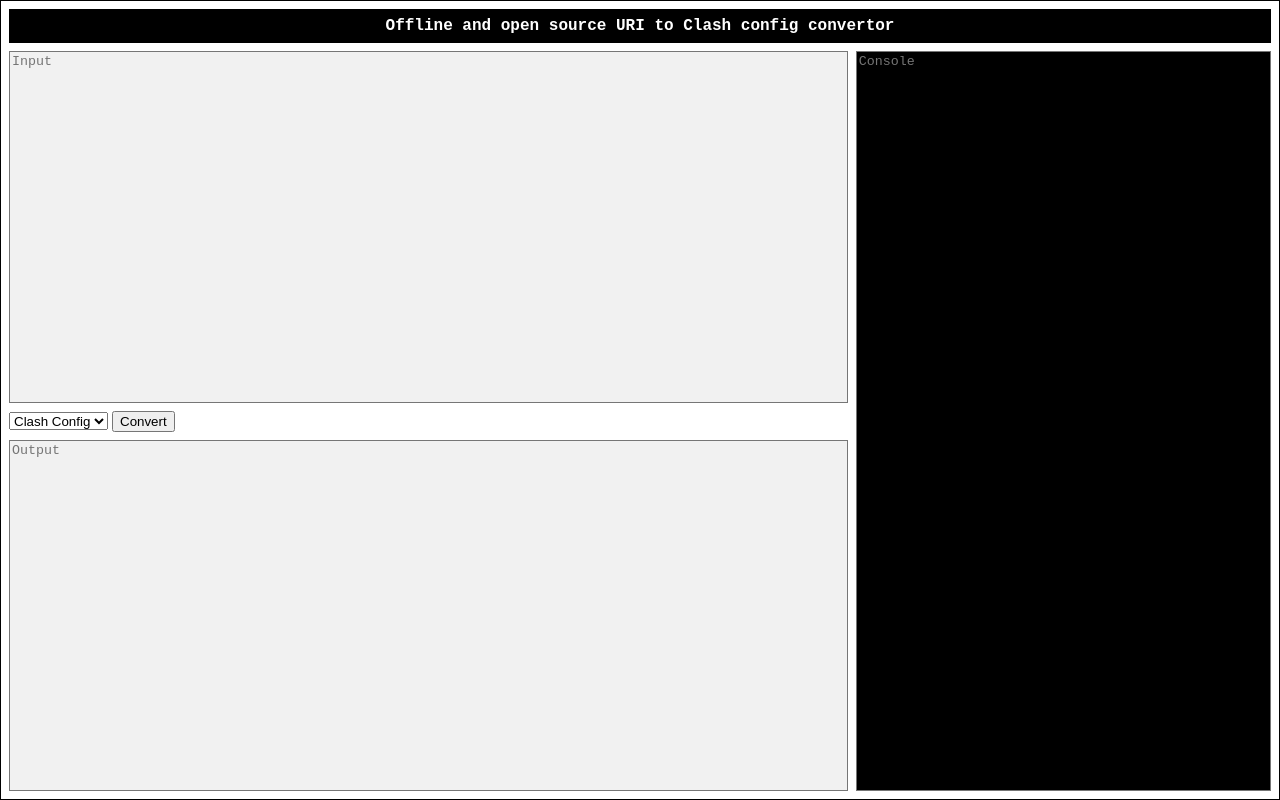
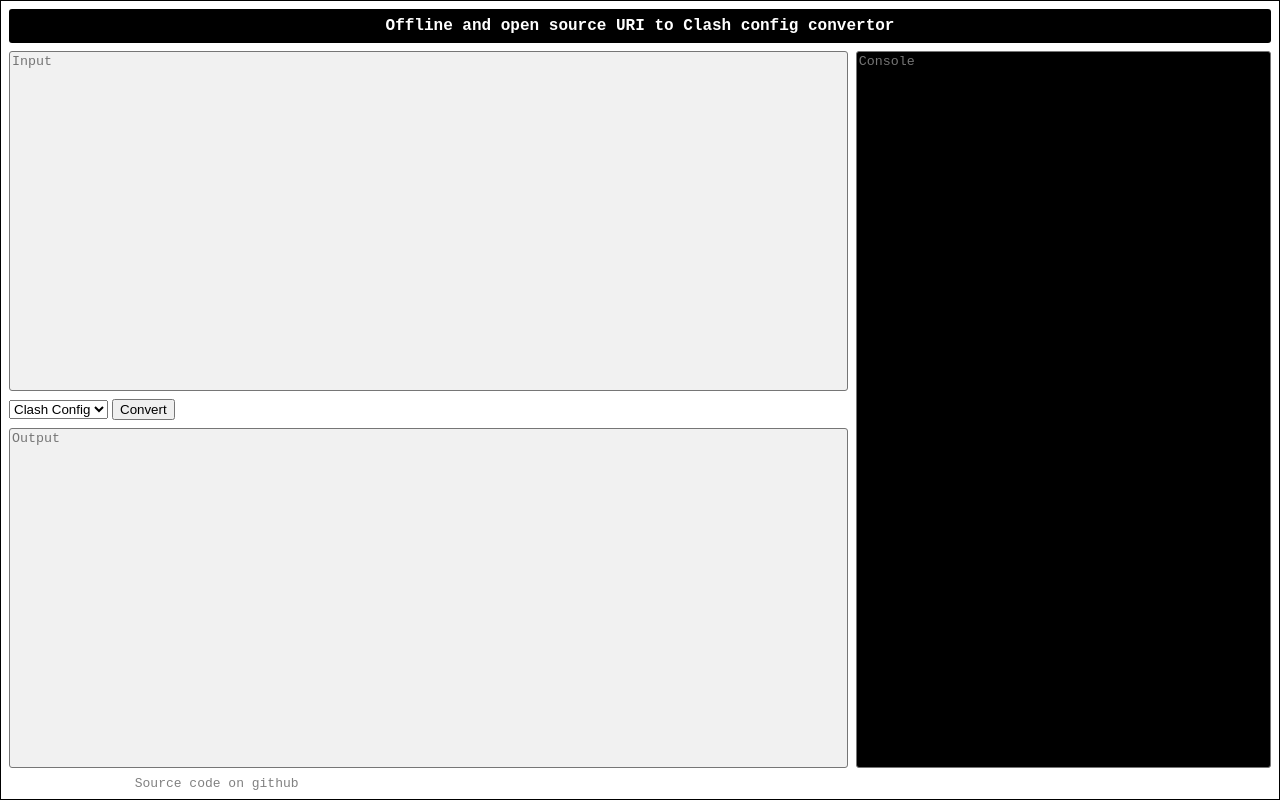
Before and after one commit to kingofnull/SSR-URL-to-config, a plain HTML site: page index.html in a window 1280 px wide. Drawn offline with Linux system fonts and the light colour scheme.

Commit message:
initial commit

```diff
--- a/index.html
+++ b/index.html
@@ -91,6 +91,18 @@
 	select{
 		height: 14pt;
 	}
+
+	#pannel>*{
+	    border-radius: 3px;
+	}
+
+	#repo-link{
+		font-family: monospace;
+		color: gray !important;
+		display: block;
+		text-align: center;
+		text-decoration: none;
+	}
 	</style>
 
 </head>
@@ -107,8 +119,10 @@
 	</div>
 	<textarea id="output" class="" placeholder="Output" wrap="soft" readonly=""></textarea>
 	<textarea id="console" class="" placeholder="Console" readonly=""></textarea>
+
+	<a id="repo-link" href="https://github.com/kingofnull/SSR-URL-to-config">Source code on github</a>
+
 </div>
-
 
 
 <script src="SSExtract.js"></script>
```
